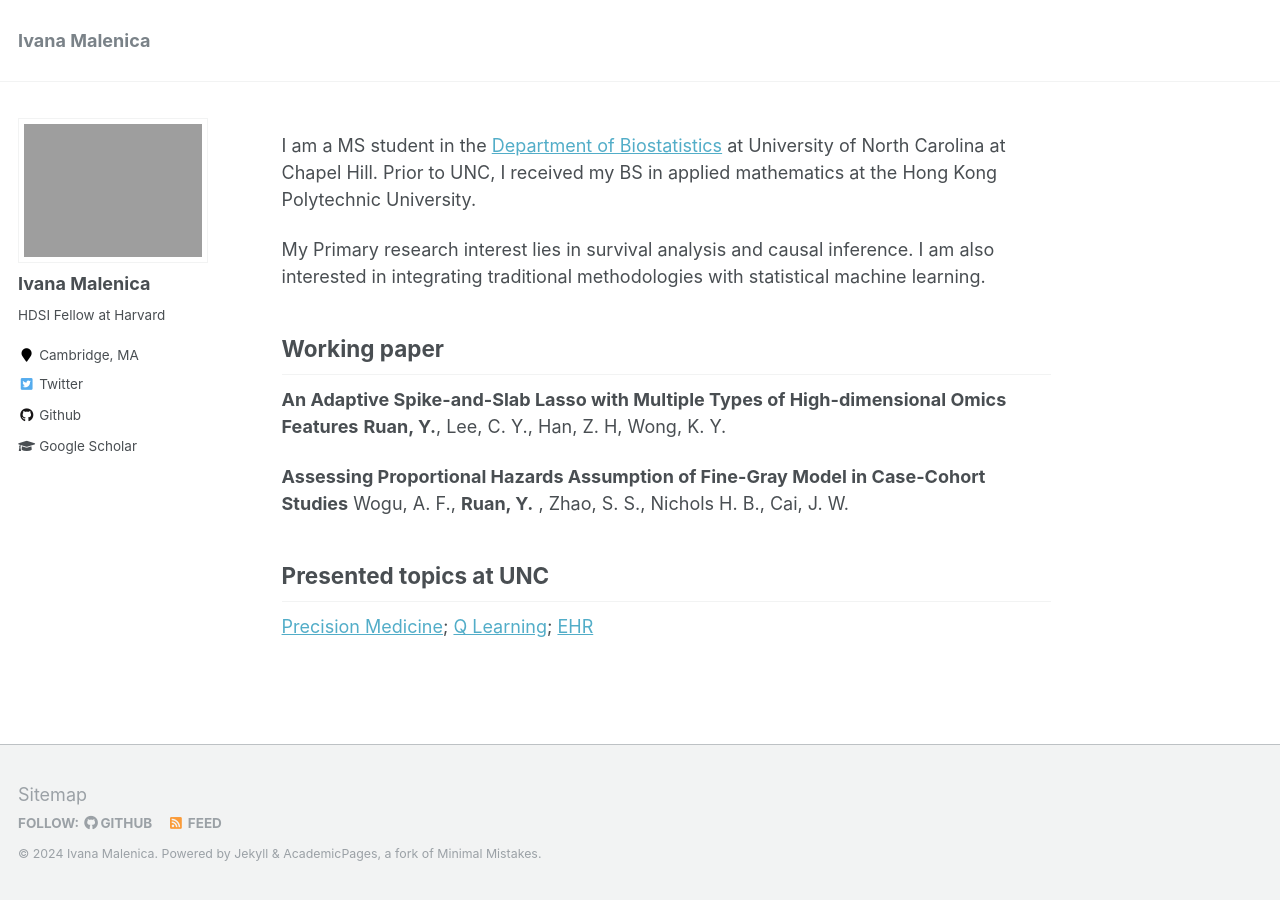
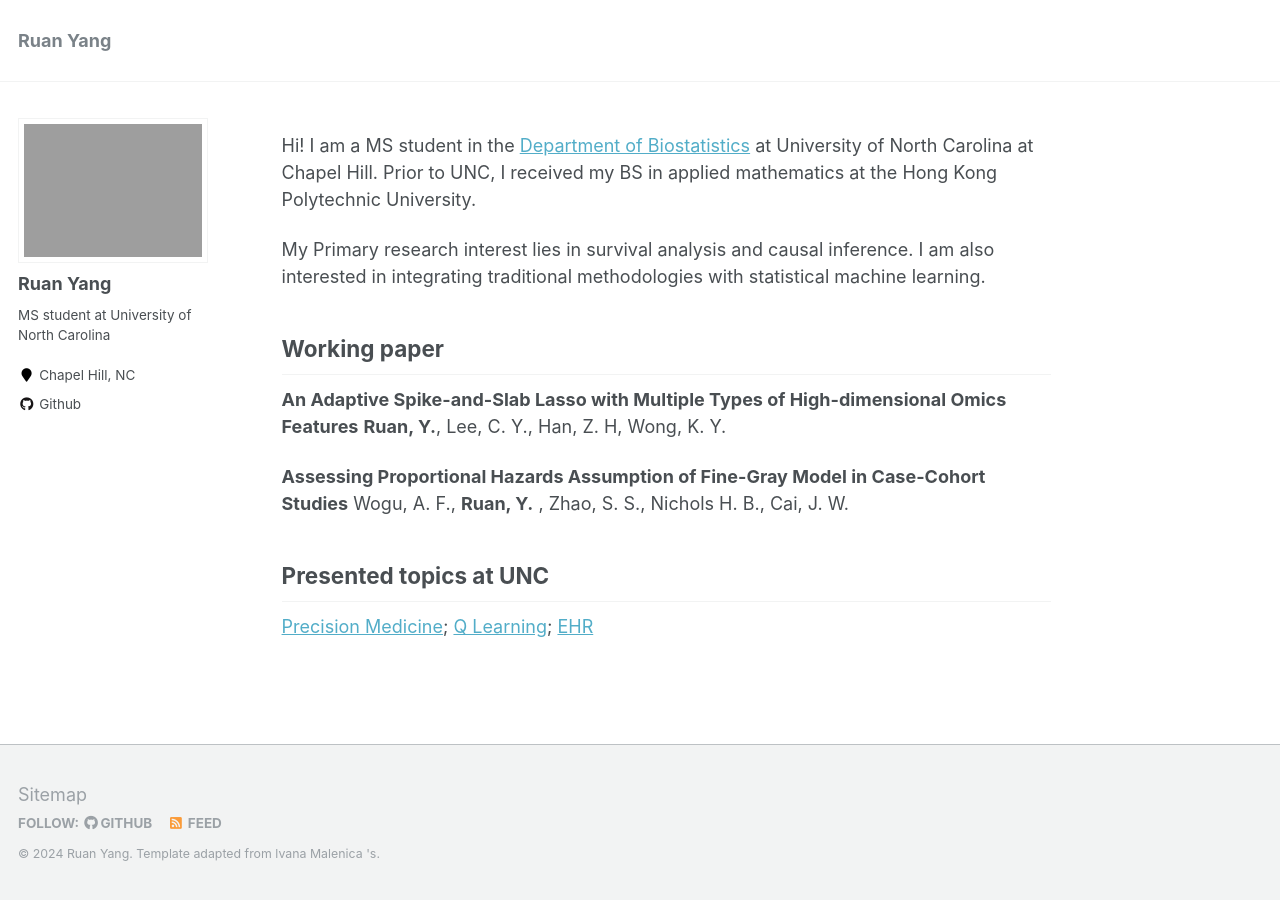
Before and after one commit to Yangr00/Yangr00.github.io, a Jekyll site: the page built from _pages/about.md, in a window 1280 px wide. Built offline with Jekyll 4.4.1, drawn with Linux system fonts in a browser that asks for light colours.

Commit message:
update website

```diff
--- a/_config.yml
+++ b/_config.yml
@@ -7,11 +7,13 @@
 
 # Site Settings
 locale                   : "en-US"
-title                    : "Ivana Malenica"
+title                    : "Ruan Yang"
 title_separator          : "-"
-name                     : &name "Ivana Malenica"
-description              : &description "HDSI Fellow at Harvard"
-url                      : http://127.0.0.1:4000 # https://yangr00.github.io # the base hostname & protocol for your site e.g. "https://mmistakes.github.io"
+name                     : &name "Ruan Yang"
+#description              : &description "HDSI Fellow at Harvard"
+description              : &description "MS student at University of North Carolina"
+#url                      : http://127.0.0.1:4000 # https://yangr00.github.io # the base hostname & protocol for your site e.g. "https://mmistakes.github.io"
+url                      : https://yangr00.github.io # the base hostname & protocol for your site e.g. "https://mmistakes.github.io"
 baseurl                  : "" # the subpath of your site, e.g. "/blog"
 repository               : "imalenica/imalenica.github.io"
 teaser                   : #"imalenica.jpg"
@@ -80,14 +82,14 @@ analytics:
 
 # Site Author
 author:
-  name             : "Ivana Malenica"
+  name             : "Ruan Yang"
 #  avatar           : "ace6abae-619a-4223-a50f-41a57b4c9632.jpg"
   avatar           : "photo.jpg"
-  bio              : "HDSI Fellow at Harvard"
-  location         : "Cambridge, MA"
+  bio              : "MS student at University of North Carolina"
+  location         : "Chapel Hill, NC"
   employer         :
-  pubmed           : #"https://www.ncbi.nlm.nih.gov/pubmed/?term=john+snow"
-  googlescholar    : "https://scholar.google.com/citations?user=kysY8qoAAAAJ&hl=en"
+  pubmed           : # "https://www.ncbi.nlm.nih.gov/pubmed/?term=john+snow"
+  googlescholar    : # "https://scholar.google.com/citations?user=kysY8qoAAAAJ&hl=en"
   email            :
   researchgate     :
   uri              :
@@ -97,7 +99,7 @@ author:
   flickr           :
   facebook         :
   foursquare       :
-  github           : "imalenica"
+  github           : "Yangr00"
   google_plus      :
   keybase          :
   instagram        :
@@ -110,7 +112,7 @@ author:
   stackoverflow    : # http://stackoverflow.com/users/123456/username
   steam            :
   tumblr           :
-  twitter          : "podTockom"
+  twitter          : # "podTockom"
   vine             :
   weibo            :
   xing             :
--- a/_includes/footer.html
+++ b/_includes/footer.html
@@ -21,4 +21,5 @@
   </ul>
 </div>
 
-<div class="page__footer-copyright">&copy; {{ site.time | date: '%Y' }} {{ site.name | default: site.title }}. {{ site.data.ui-text[site.locale].powered_by | default: "Powered by" }} <a href="http://jekyllrb.com" rel="nofollow">Jekyll</a> &amp; <a href="https://github.com/academicpages/academicpages.github.io">AcademicPages</a>, a fork of <a href="https://mademistakes.com/work/minimal-mistakes-jekyll-theme/" rel="nofollow">Minimal Mistakes</a>.</div>
+<!--<div class="page__footer-copyright">&copy; {{ site.time | date: '%Y' }} {{ site.name | default: site.title }}. {{ site.data.ui-text[site.locale].powered_by | default: "Powered by" }} <a href="http://jekyllrb.com" rel="nofollow">Jekyll</a> &amp; <a href="https://github.com/academicpages/academicpages.github.io">AcademicPages</a>, a fork of <a href="https://mademistakes.com/work/minimal-mistakes-jekyll-theme/" rel="nofollow">Minimal Mistakes</a>.</div>-->
+<div class="page__footer-copyright">&copy; {{ site.time | date: '%Y' }} {{ site.name | default: site.title }}. Template adapted from <a href="https://imalenica.github.io/" rel="nofollow">lvana Malenica</a> 's.</div>
--- a/_pages/about.md
+++ b/_pages/about.md
@@ -8,7 +8,7 @@ redirect_from:
   - /about.html
 ---
 
-I am a MS student in the [Department of Biostatistics](https://sph.unc.edu/bios/biostatistics/) at University of North Carolina at Chapel Hill. Prior to UNC, I received my BS in applied mathematics at the Hong Kong Polytechnic University.
+Hi! I am a MS student in the [Department of Biostatistics](https://sph.unc.edu/bios/biostatistics/) at University of North Carolina at Chapel Hill. Prior to UNC, I received my BS in applied mathematics at the Hong Kong Polytechnic University.
 
 My Primary research interest lies in survival analysis and causal inference. I am also interested in integrating traditional methodologies with statistical machine learning.
 
```
